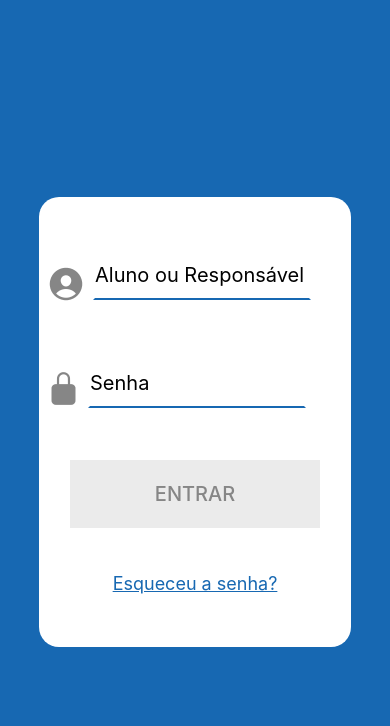
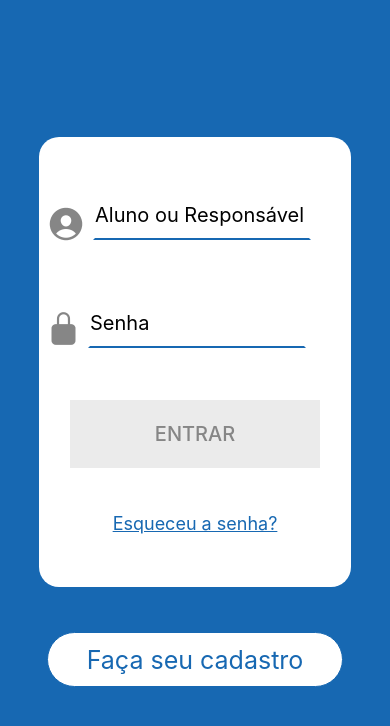
Before and after one commit to LeoTintin/React-Native-Grupo04, a React Native app: screen /StackLogin in a window 390 px wide. Shown: the top 726 px of the page. Built offline with nearby package versions, Linux system fonts and the light colour scheme.

Commit message:
Fix: botão para cadastro

```diff
--- a/src/Pages/Login/index.tsx
+++ b/src/Pages/Login/index.tsx
@@ -11,11 +11,16 @@ import { styled } from "./style";
 import { useNavigation } from "@react-navigation/native";
 import { TabsRoutes } from "../../Routes/TabsRoutes";
 import Icon from "@expo/vector-icons/Ionicons";
+import { ButtonComponent } from "../../Components/ButtomComponent";
 export function Login() {
   const nav = useNavigation();
 
   const handleLogin = () => {
     nav.navigate("StackHome", { name: "home" });
+  };
+
+  const handleCadastro = () => {
+    nav.navigate("StackCadastro", { name: "cadastro" });
   };
 
   return (
@@ -49,6 +54,12 @@ export function Login() {
           </TouchableOpacity>
           <Text style={styled.forgor}>Esqueceu a senha?</Text>
         </View>
+        <View style={{ width: "80%" }}>
+          <ButtonComponent
+            title="Faça seu cadastro"
+            handleOnChange={handleCadastro}
+          />
+        </View>
       </View>
     </TouchableWithoutFeedback>
   );
```
